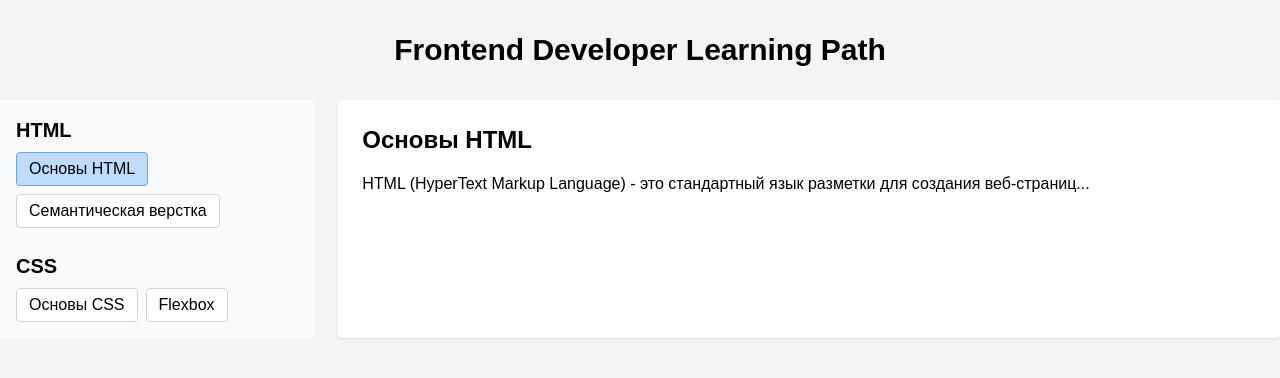
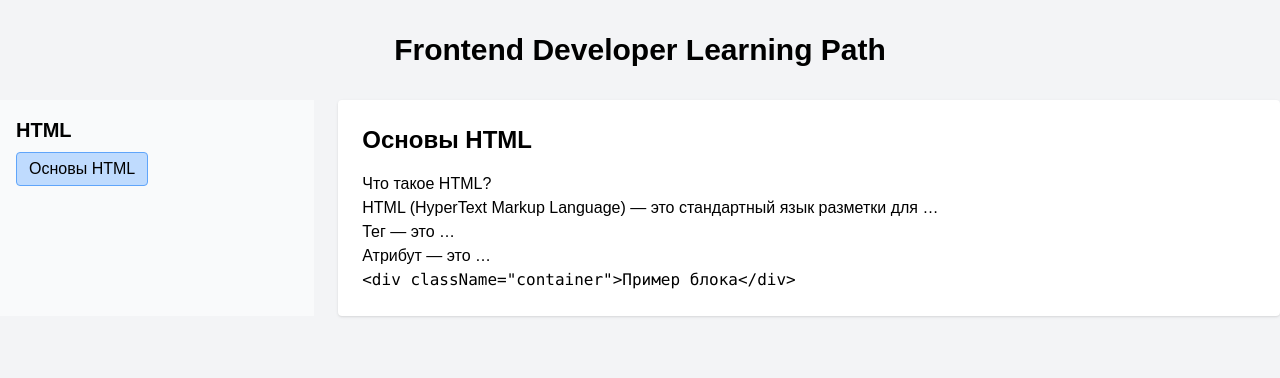
Before and after one commit to yamkin29/preparing-app, a Next.js app: page / in a window 1280 px wide. Both pictures are taken after a click on the button "Основы HTML". Shown: the top 378 px of the page. Built offline with nearby package versions, Linux system fonts and the light colour scheme.

Commit message:
Created structure for app.

```diff
--- a/src/app/page.tsx
+++ b/src/app/page.tsx
@@ -1,20 +1,10 @@
 'use client';
 
-import { useState } from 'react';
+import React, { useState } from 'react';
 import { Sidebar } from '@/components/Sidebar';
 import { ContentArea } from '@/components/ContentArea';
-
-interface Topic {
-    id: string;
-    label: string;
-    content: string;
-}
-
-interface Section {
-    id: string;
-    title: string;
-    topics: Topic[];
-}
+import {HtmlBasics} from "@/components/HtmlBasics";
+import {Section, Topic} from "@/types/types";
 
 const sections: Section[] = [
     {
@@ -24,16 +14,16 @@ const sections: Section[] = [
             {
                 id: 'html-basics',
                 label: 'Основы HTML',
-                content: 'HTML (HyperText Markup Language) - это стандартный язык разметки для создания веб-страниц...'
+                content: HtmlBasics
             },
-            {
+            /*{
                 id: 'html-semantics',
                 label: 'Семантическая верстка',
                 content: 'Семантическая верстка - это подход к написанию HTML, который делает акцент на значении содержимого...'
-            }
+            }*/
         ]
     },
-    {
+    /*{
         id: 'css',
         title: 'CSS',
         topics: [
@@ -48,7 +38,7 @@ const sections: Section[] = [
                 content: 'Flexbox - это одномерный метод компоновки, который позволяет располагать элементы в строке или столбце...'
             }
         ]
-    }
+    }*/
 ];
 
 export default function Home() {
--- a/src/components/ContentArea.tsx
+++ b/src/components/ContentArea.tsx
@@ -1,28 +1,21 @@
 import React from 'react';
-
-interface Topic {
-    id: string;
-    label: string;
-    content: string;
-}
+import {Topic} from "@/types/types";
 
 interface ContentAreaProps {
     topic: Topic | null;
 }
 
 export function ContentArea({ topic }: ContentAreaProps) {
+    if (!topic) {
+        return <p>Выберите тему слева, чтобы увидеть детали.</p>;
+    }
+    const TopicComponent = topic.content;
     return (
         <div className="w-3/4 p-6 bg-white shadow rounded">
-            {topic ? (
-                <>
-                    <h3 className="text-2xl font-bold mb-4">{topic.label}</h3>
-                    <div className="prose">
-                        {topic.content}
-                    </div>
-                </>
-            ) : (
-                <p>Выберите тему слева, чтобы увидеть детали.</p>
-            )}
+            <h3 className="text-2xl font-bold mb-4">{topic.label}</h3>
+            <div className="prose">
+                <TopicComponent />
+            </div>
         </div>
     );
 }
--- /dev/null
+++ b/src/components/HtmlBasics.tsx
@@ -0,0 +1,15 @@
+import React from 'react';
+
+export const HtmlBasics: React.FC = () => (
+    <>
+        <h4>Что такое HTML?</h4>
+        <p>HTML (HyperText Markup Language) — это стандартный язык разметки для …</p>
+        <ul>
+            <li>Тег — это …</li>
+            <li>Атрибут — это …</li>
+        </ul>
+        <pre>
+      {`<div className="container">Пример блока</div>`}
+    </pre>
+    </>
+);
--- /dev/null
+++ b/src/types/types.ts
@@ -0,0 +1,13 @@
+import React from "react";
+
+export interface Topic {
+    id: string;
+    label: string;
+    content: React.FC;
+}
+
+export interface Section {
+    id: string;
+    title: string;
+    topics: Topic[];
+}
```
Also changed, not shown: src/components/Sidebar.tsx (+1 -13 lines).
